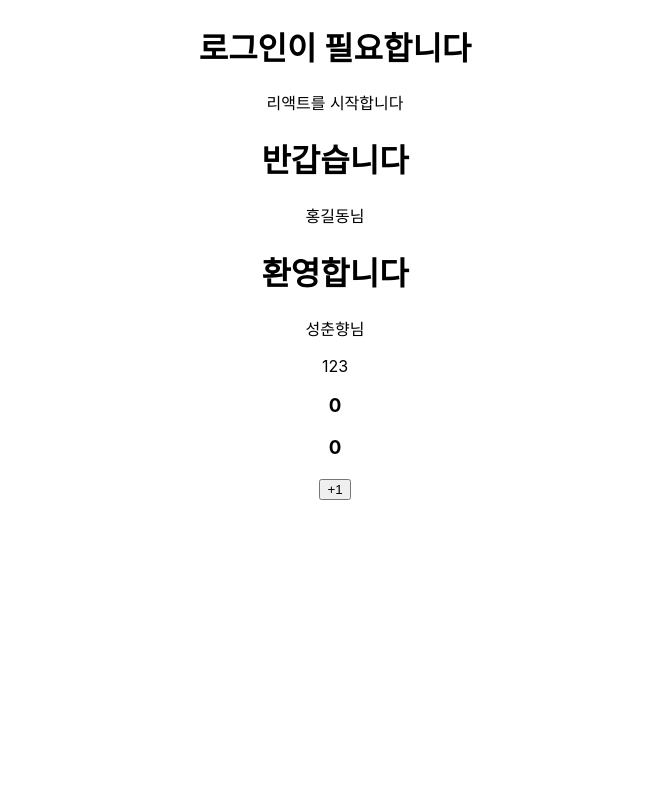
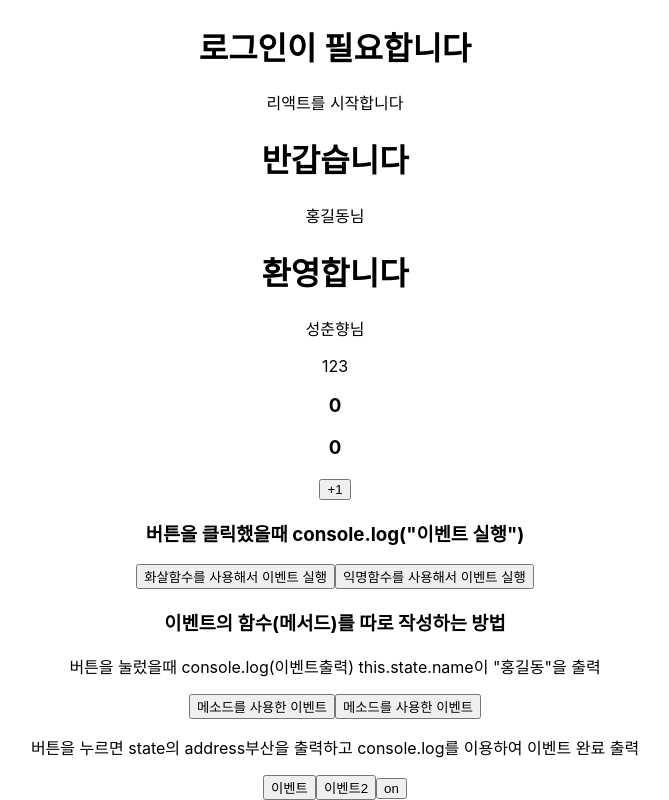
Before and after one commit to djdjdjdfh1/React, a React (Create React App) app in the folder first-react/: page / in a window 1280 px wide. Shown: the part 408-1208 px from the top of the page, without its empty margins (305-974 px from the left). Before the commit the page ends 908 px from the top, so only its background shows below. Built offline with nearby package versions, Linux system fonts and the light colour scheme; the HTML template or start-up script is replaced by a standard one.

Commit message:
0331 react

```diff
--- a/first-react/src/App.js
+++ b/first-react/src/App.js
@@ -10,6 +10,7 @@ import TextComp from './components/TextComp';
 import OtherComp from './components/OtherComp';
 
 import StateComp from './components/StateComp';
+import EventComp from './components/EventComp';
 
 // 리액트에서 오류가 뜨는 이유
 // 1. 존재하지 않는 컴퍼넌트 출력
@@ -37,6 +38,9 @@ function App() {
 
       {/* State를 가진 컴퍼넌트 */}
       <StateComp/>
+
+      {/* 이벤트 */}
+      <EventComp/>
     </div>
   );
 }
--- /dev/null
+++ b/first-react/src/components/EventComp.jsx
@@ -0,0 +1,129 @@
+import React, { Component } from 'react'
+
+export class EventComp extends Component {
+    // state 작성
+    constructor(props) {
+        super(props);
+        this.state = {
+            name: "홍길동",
+            address: "부산",
+            toggle: true
+        }
+
+        // 메소드에 .bind로 묶어서 this전달
+                          // 아래 this.printEvent는 작성한 메소드
+                          // 그 메소드에 .bind(this)로 연결
+        this.printEvent = this.printEvent.bind(this);
+        this.printAddress = this.printAddress.bind(this);
+        this.setToggle = this.setToggle.bind(this);
+        //this.printEvent는 이름
+        // 참고) let num = 0; num = num + 1; >> num의 결과: 1
+
+    }
+
+    // 이벤트안에서 작성한 함수 그대로 들고와서 사용할수 있다
+    // render에서 사용한 값을 쓸 수 없다
+    // this.state.name을 통해서 접근
+    // 메소드에 바로 .bind를 통해서 this를 묶어줄수 없다
+    // 메소드만 만들어서 바로 사용하면 this를 찾지못해서 오류
+    // >> constructor에서 bind로 묶어서 사용
+    printEvent() {
+        console.log("이벤트 출력");
+        console.log(this.state.name);
+      }
+    printAddress(e) {
+        e.target.innerHTML = this.state.address;
+        console.log("이벤트 완료")
+    }
+
+    // this.setState 사용해서 값수정
+    setToggle() {
+        this.setState({toggle: !this.state.toggle})
+      }
+
+  render() {
+    // render안에서 this = EventComp;
+    // this.state는 construct의 속성값
+     const {name} = this.state;
+
+    return (
+        // 이벤트를 위한 버튼 작성
+        <div>
+          <h3>버튼을 클릭했을때 console.log("이벤트 실행")</h3>
+          <button
+          // 실행할 함수내용이 짧을때 (화살표 함수를 이용함)
+          // 이벤트 객체 사용가능
+          // this를 사용했을때 자기자신 컴퍼넌트 호출
+          // >> 클래스컴퍼넌트에서 사용하는 props와 state호출
+          onClick={(e) => {console.log(e, this)}}
+          >
+            화살함수를 사용해서 이벤트 실행
+          </button>
+          <button
+          // 익명함수를 사용해서 이벤트 객체 사용가능
+          // this를 사용하면 연결된 객체가 없으므로 undefined 출력
+          // html파일에서 js 익명함수를 들고오면 window객체로 들고오지만
+          // react에서 익명함수를 들고오면 this의 값이 undefined
+          // react에서 익명함수를 사용하려면 함수의 this값을 연결
+          // this값을 연결하기위해 .bind(this)
+          // return 안에서 .bind(this) 불러오는 this = EventComp
+          onClick={ function(e) {console.log(e, this)}.bind(this)}
+          >
+            익명함수를 사용해서 이벤트 실행
+          </button>
+
+          <h3>이벤트의 함수(메서드)를 따로 작성하는 방법</h3>
+          <p>
+            버튼을 눌렀을때 console.log(이벤트출력)
+            this.state.name이 "홍길동"을 출력
+          </p>
+          <button
+            onClick={ function() {
+              console.log("이벤트 출력");
+              // name값을 render에서 this.state값을 가져와서
+              // this를 연결하지않아도 사용가능
+              console.log(name);
+            }.bind(this)
+          }
+          >
+            메소드를 사용한 이벤트
+          </button>
+
+          <button
+          // 작성한 메소드를 들고올때 this.를 통해 가져옴
+            onClick={this.printEvent}
+          >
+            메소드를 사용한 이벤트
+          </button>
+
+          {/* 이벤트 : 메소드 만들기 실습 */}
+          <p>
+            버튼을 누르면 state의 address부산을 출력하고
+            console.log를 이용하여 이벤트 완료 출력
+          </p>
+          <button
+          onClick={this.printAddress}
+          >
+            이벤트
+          </button>
+          <button
+          onClick={function(e) {
+            e.target.innerHTML = this.state.address;
+            console.log("이벤트 완료");
+          }.bind(this)}
+          >
+            이벤트2
+          </button>
+
+          {/* this.setState를 사용하는 메소드 */}
+          <button
+          onClick={this.setToggle}
+          >
+            {this.state.toggle ? "on" : "off"}
+          </button>
+      </div>
+    )
+  }
+}
+
+export default EventComp
```
